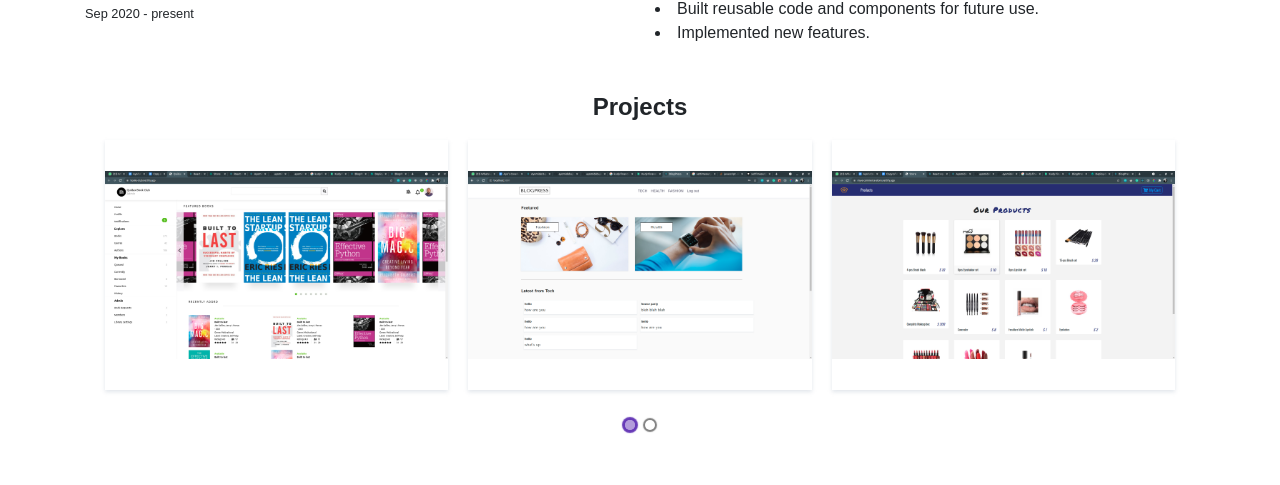
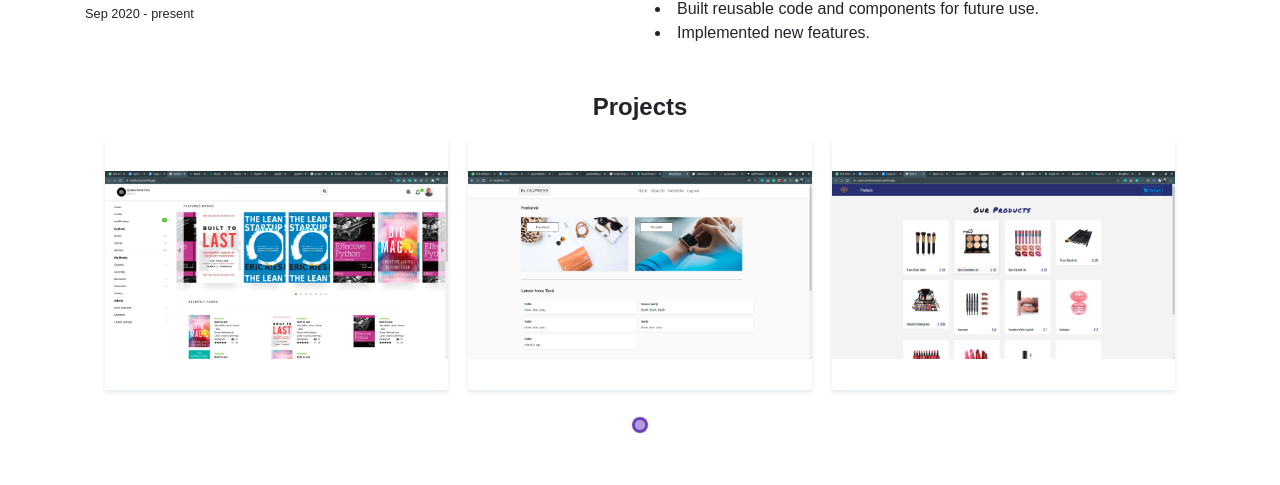
Before and after one commit to ayomidebajo/ayomide, a React (Create React App) app: page /#/ in a window 1280 px wide. Shown: the part 1217-1702 px from the top of the page. Built offline with nearby package versions, Linux system fonts and the light colour scheme; a web font is replaced by a local one.

Commit message:
Edit projects

```diff
--- a/src/Components/projects.js
+++ b/src/Components/projects.js
@@ -30,11 +30,6 @@ function Projects() {
       url: "https://my-e-commerce-store.netlify.app",
       title: "An ecommerce web app",
     },
-    {
-      img: simpleDashboard,
-      url: "https://simple-dashboard-ui.netlify.app",
-      title: "A simple dashboard (Web view only)",
-    },
   ];
 
   return (
```
